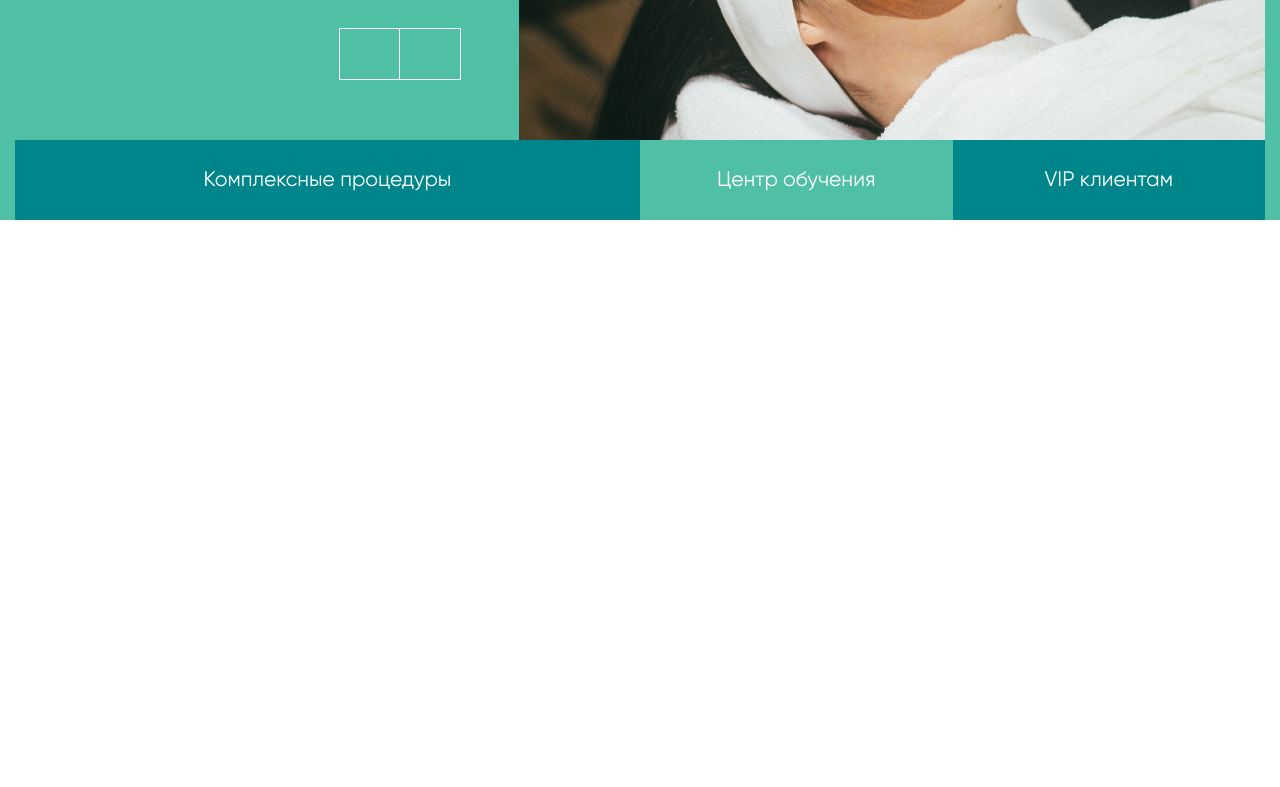
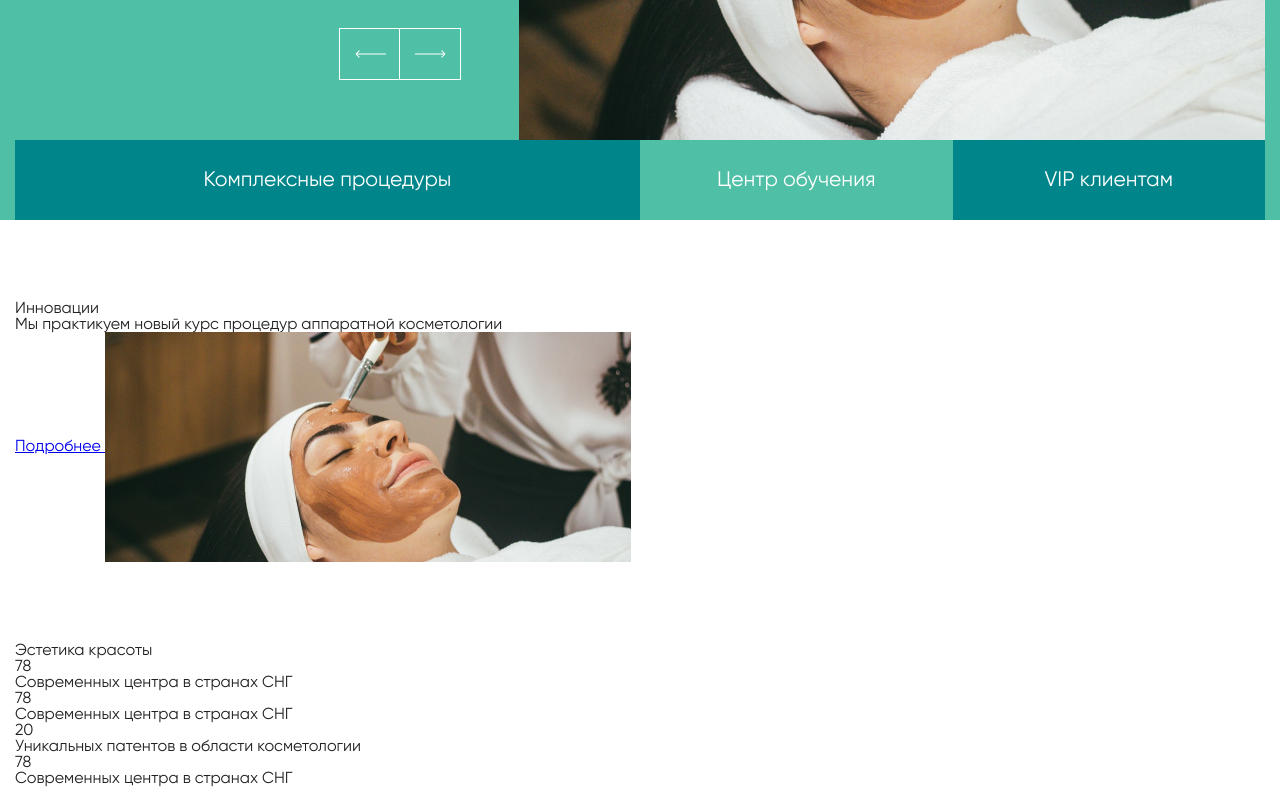
Before and after one commit to spacedeve/fantastic-medi, a plain HTML site: page index.html in a window 1280 px wide. Shown: the part 572-1359 px from the top of the page. Before the commit the page ends 800 px from the top, so only its background shows below. Drawn offline with Linux system fonts and the light colour scheme.

Commit message:
Created new section
* Add feature A
*Fix bug B

```diff
--- a/css/style.css
+++ b/css/style.css
@@ -130,6 +130,7 @@ body {
 
 .hero {
   background-color: #4fbfa5;
+  margin-bottom: 80px;
 }
 
 .hero__block {
@@ -250,3 +251,33 @@ body {
   text-decoration: none;
   color: #fff;
 }
+
+.aesthetic__innovations {
+  margin-bottom: 80px;
+}
+
+.innovations {}
+
+.innovations__title {}
+
+.subtitle {}
+
+.innovations__text {}
+
+.innovations__link {}
+
+.innovations__img {}
+
+.aesthetic__numbers {}
+
+.numbers {}
+
+.numbers__title {}
+
+.numbers__list {}
+
+.numbers__item {}
+
+.number {}
+
+.text {}
--- a/index.html
+++ b/index.html
@@ -94,6 +94,53 @@
 
       </div>
     </section>
+
+    <section class="aesthetic">
+      <div class="container">
+
+        <div class="aesthetic__inner">
+          <div class="aesthetic__innovations innovations">
+            <h3 class="innovations__title subtitle">Инновации</h3>
+            <p class="innovations__text">
+              Мы практикуем новый курс процедур аппаратной косметологии
+            </p>
+            <a class="innovations__link" href="#">
+              Подробнее
+            </a>
+            <img class="innovations__img" src="images/aesthetic/innovations__img.jpg" alt="aesthetic">
+          </div>
+
+          <div class="aesthetic__numbers numbers">
+            <h3 class="numbers__title subtitle">
+              Эстетика красоты
+            </h3>
+            <ul class="numbers__list">
+
+              <li class="numbers__item">
+                <span class="number">78</span>
+                <p class="text">Современных центра в странах СНГ</p>
+              </li>
+
+              <li class="numbers__item">
+                <span class="number">78</span>
+                <p class="text">Современных центра в странах СНГ</p>
+              </li>
+
+              <li class="numbers__item">
+                <span class="number">20</span>
+                <p class="text">Уникальных патентов в области косметологии</p>
+              </li>
+
+              <li class="numbers__item">
+                <span class="number">78</span>
+                <p class="text">Современных центра в странах СНГ</p>
+              </li>
+
+            </ul>
+          </div>
+        </div>
+      </div>
+    </section>
   </main>
 
   <script src="js/script.js"></script>
```
Also changed, not shown: images/aesthetic/innovations__img.jpg (added), images/slider/arrow-left.svg (added), images/slider/arrow-right.svg (added).
